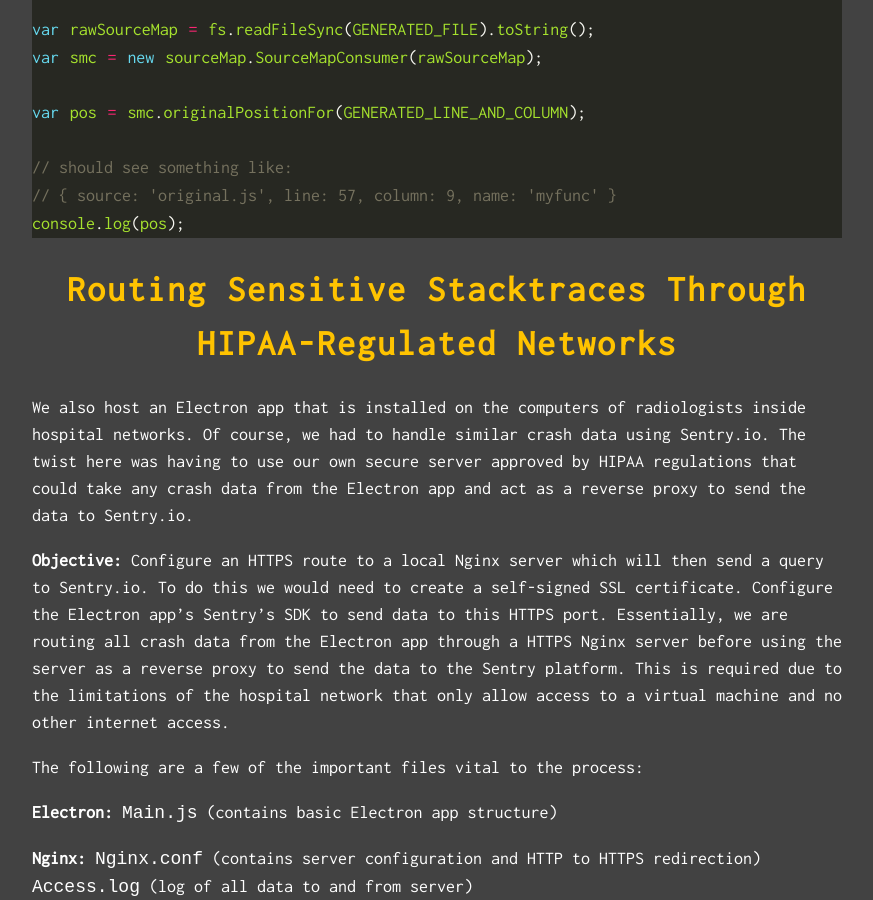
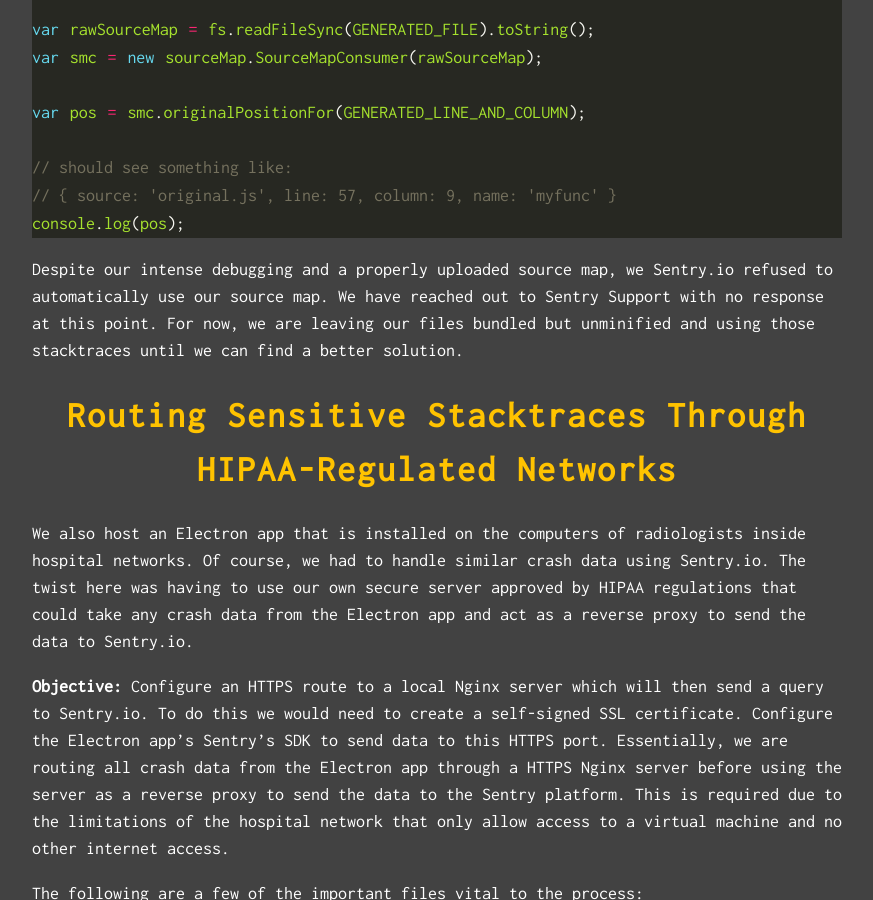
Before and after one commit to justintranjt/justintranjt.github.io, a Jekyll site: the page built from _projects/2018-08-31-POC.md, in a window 1280 px wide and 900 px high, scrolled down 4534 px. Shown: the whole window, without its empty margins (203-1076 px from the left). Built offline with Jekyll 4.4.1, drawn with Linux system fonts in a browser that asks for light colours.

Commit message:
Update 2018-08-31-POC.md
Additional Sentry explanation

````diff
--- a/_projects/2018-08-31-POC.md
+++ b/_projects/2018-08-31-POC.md
@@ -99,6 +99,7 @@
 // { source: 'original.js', line: 57, column: 9, name: 'myfunc' }
 console.log(pos);
 ```
+Despite our intense debugging and a properly uploaded source map, we Sentry.io refused to automatically use our source map. We have reached out to Sentry Support with no response at this point. For now, we are leaving our files bundled but unminified and using those stacktraces until we can find a better solution.
 
 # Routing Sensitive Stacktraces Through HIPAA-Regulated Networks
 
````
